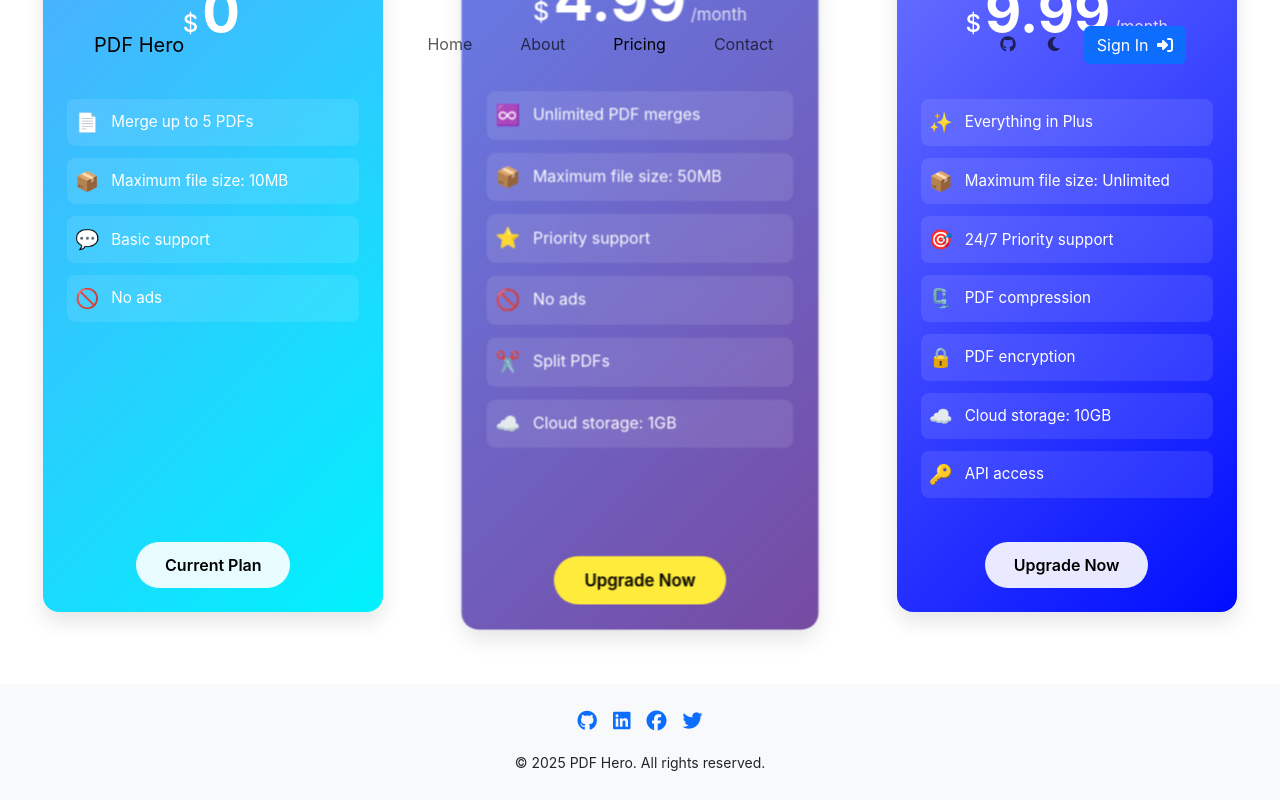
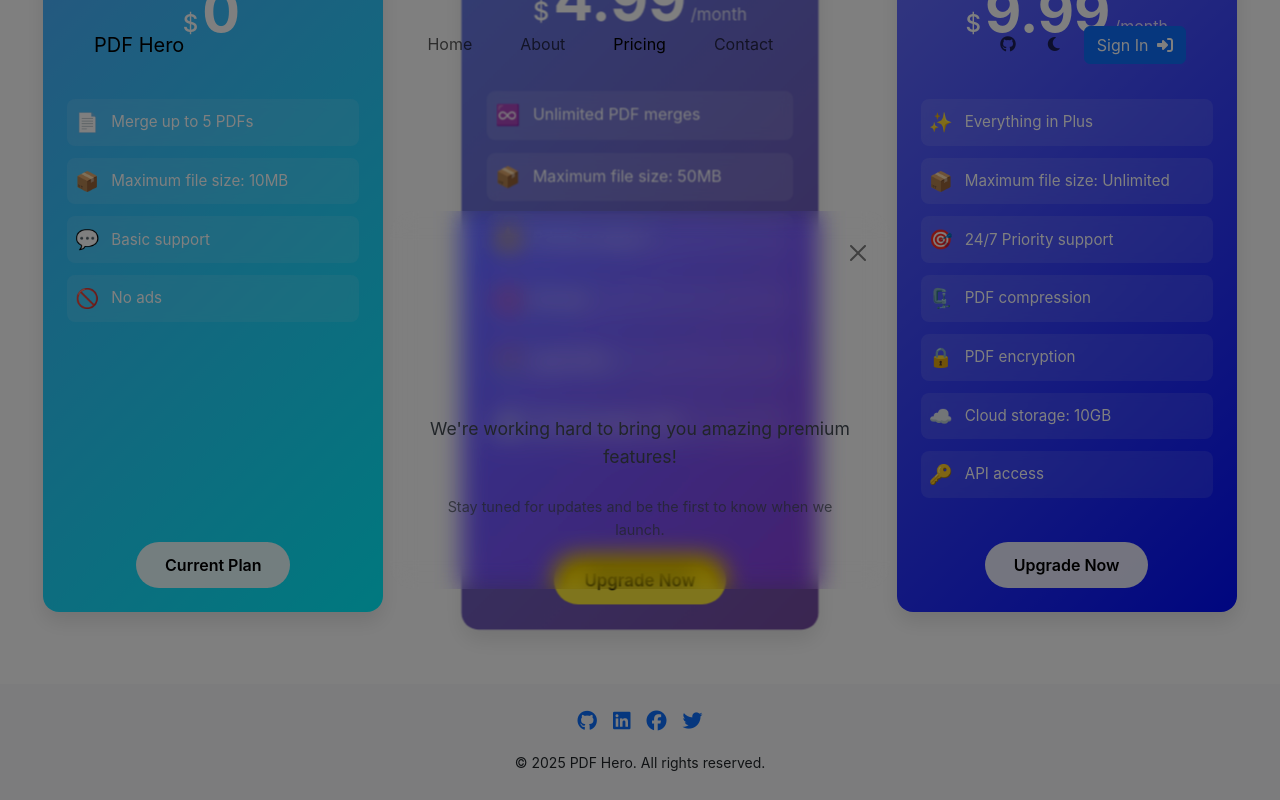
Before and after one commit to GourangaDasSamrat/PDF-Merger-React, a React (Vite) app: page /pricing in a window 1280 px wide. Both pictures are taken after a click on the button "Current Plan". Shown: the part 323-1123 px from the top of the page. Built offline with nearby package versions, Linux system fonts and the light colour scheme; no server answers.

Commit message:
Add ComingSoon component and integrate it into Pricing for upcoming features

```diff
--- /dev/null
+++ b/src/components/ComingSoon.jsx
@@ -0,0 +1,75 @@
+import { Modal } from "react-bootstrap";
+import styled from "styled-components";
+
+const StyledModal = styled(Modal)`
+  .modal-content {
+    background: var(--glass-bg);
+    backdrop-filter: blur(12px) saturate(180%);
+    -webkit-backdrop-filter: blur(12px) saturate(180%);
+    border: 1px solid var(--glass-border);
+    border-radius: 1.5rem;
+    color: var(--bs-body-color);
+  }
+
+  .modal-header {
+    border-bottom: 1px solid var(--glass-border);
+    padding: 1.5rem;
+  }
+
+  .modal-body {
+    padding: 2rem;
+    text-align: center;
+  }
+
+  .modal-title {
+    font-size: 1.5rem;
+    font-weight: 700;
+    background: var(--primary-gradient);
+    -webkit-background-clip: text;
+    background-clip: text;
+    color: transparent;
+  }
+
+  .coming-soon-icon {
+    font-size: 4rem;
+    margin-bottom: 1.5rem;
+    background: var(--primary-gradient);
+    -webkit-background-clip: text;
+    background-clip: text;
+    color: transparent;
+  }
+
+  .description {
+    font-size: 1.1rem;
+    margin-bottom: 1.5rem;
+  }
+
+  .notification-text {
+    font-size: 0.9rem;
+    color: var(--bs-secondary-color);
+  }
+`;
+
+export default function ComingSoon({ show, onHide }) {
+  return (
+    <StyledModal
+      show={show}
+      onHide={onHide}
+      centered
+      aria-labelledby="coming-soon-modal"
+    >
+      <Modal.Header closeButton>
+        <Modal.Title id="coming-soon-modal">Coming Soon!</Modal.Title>
+      </Modal.Header>
+      <Modal.Body>
+        <i className="fas fa-rocket coming-soon-icon"></i>
+        <p className="description">
+          We're working hard to bring you amazing premium features!
+        </p>
+        <p className="notification-text">
+          Stay tuned for updates and be the first to know when we launch.
+        </p>
+      </Modal.Body>
+    </StyledModal>
+  );
+}
--- a/src/components/Pricing.jsx
+++ b/src/components/Pricing.jsx
@@ -1,10 +1,12 @@
 import { useState } from "react";
 import { Button, Card, Col, Container, Row } from "react-bootstrap";
 import { Helmet } from "react-helmet-async";
+import ComingSoon from "./ComingSoon";
 import "./Pricing.css";
 
 export default function Pricing() {
   const [hoveredPlan, setHoveredPlan] = useState(null);
+  const [showComingSoon, setShowComingSoon] = useState(false);
 
   const plans = [
     {
@@ -52,7 +54,7 @@
   ];
 
   const handleUpgrade = () => {
-    alert("Coming Soon!");
+    setShowComingSoon(true);
   };
 
   return (
@@ -135,6 +137,10 @@
           ))}
         </Row>
       </Container>
+      <ComingSoon
+        show={showComingSoon}
+        onHide={() => setShowComingSoon(false)}
+      />
     </>
   );
 }
```
